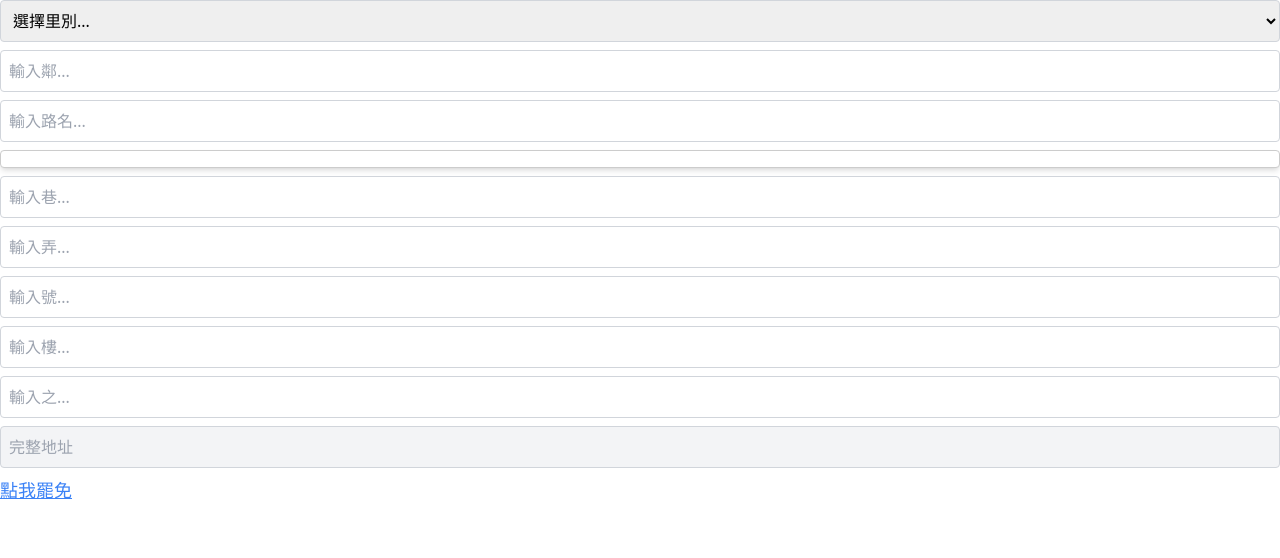
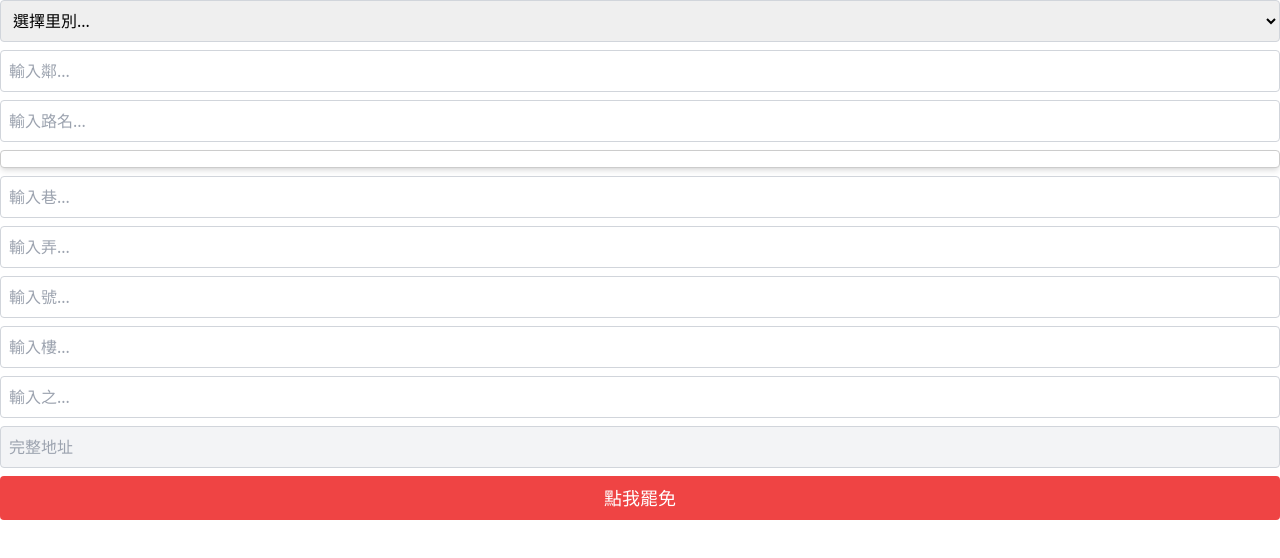
Before and after one commit to jswei014/address, a plain HTML site: page index.html in a window 1280 px wide. Drawn offline with nearby package versions, Linux system fonts and the light colour scheme.

Commit message:
更新罷免連結樣式，調整為紅色背景並居中顯示

```diff
--- a/index.html
+++ b/index.html
@@ -51,7 +51,7 @@
         class="border border-gray-300 rounded p-2 mb-2 w-full bg-gray-100">
 
     <a id="addressLink" href="https://recall2025.ourtaiwan.tw/legislators/%E6%B1%9F%E5%95%9F%E8%87%A3" target="_blank"
-        class="text-blue-500 underline text-lg">點我罷免</a>
+        class="block bg-red-500 text-white text-center py-2 px-4 rounded text-lg">點我罷免</a>
 
     <script>
         const roadNames = [
```
